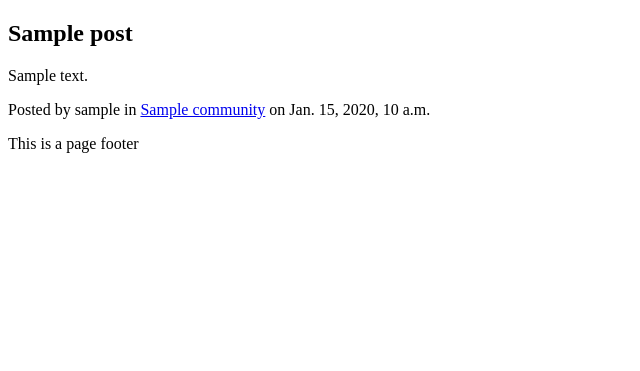
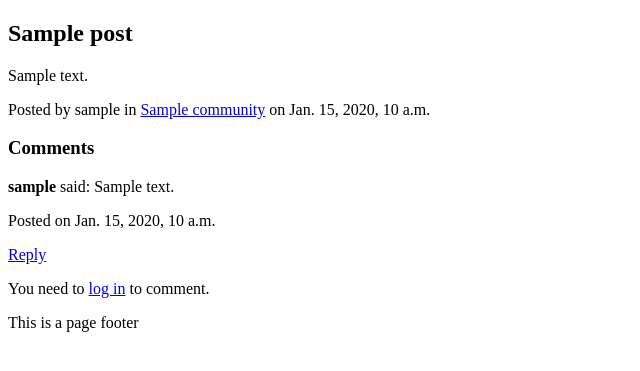
Before and after one commit to james-adcott-edu/scroller, a Django app: a page that uses forum/templates/post_detail.html in a window 1280 px wide. Shown: the part 98-469 px from the top of the page, without its empty margins (0-640 px from the left). Run offline with Django 5.2, Linux system fonts and the light colour scheme; tables that the repository leaves empty hold one stand-in row (values such as "Sample post").

Commit message:
add threaded comments

```diff
--- a/forum/forms.py
+++ b/forum/forms.py
@@ -1,5 +1,5 @@
 from django import forms
-from .models import Post, Community, Profile
+from .models import Post, Community, Profile, Comment
 
 class CommunityForm(forms.ModelForm):
     class Meta:
@@ -15,3 +15,11 @@ class ProfileForm(forms.ModelForm):
     class Meta:
         model = Profile
         fields = ['display_name', 'description']
+
+class CommentForm(forms.ModelForm):
+    class Meta:
+        model = Comment
+        fields = ['content']
+        widgets = {
+            'content': forms.Textarea(attrs={'rows': 3, 'placeholder': 'Add a comment...'}),
+        }
--- /dev/null
+++ b/forum/templates/comment.html
@@ -0,0 +1,30 @@
+<div class="comment">
+    <p><strong>{{ comment.created_by.username }}</strong> said: {{ comment.content }}</p>
+    <p>Posted on {{ comment.created_at }}</p>
+    <a href="#" class="reply-link" data-comment-id="{{ comment.id }}">Reply</a>
+
+    <div class="replies">
+        {% for reply in comment.replies.all %}
+            {% include 'comment.html' with comment=reply %}
+        {% endfor %}
+    </div>
+
+    <div class="reply-form" id="reply-form-{{ comment.id }}" style="display:none;">
+        <form method="post" action="{% url 'post_detail' post.community.slug post.id %}">
+            {% csrf_token %}
+            {{ form.as_p }}
+            <input type="hidden" name="parent_id" value="{{ comment.id }}">
+            <button type="submit">Reply</button>
+        </form>
+    </div>
+</div>
+
+<script>
+    document.querySelectorAll('.reply-link').forEach(link => {
+        link.addEventListener('click', function(event) {
+            event.preventDefault();
+            const commentId = this.dataset.commentId;
+            document.getElementById('reply-form-' + commentId).style.display = 'block';
+        });
+    });
+</script>
--- a/forum/templates/post_detail.html
+++ b/forum/templates/post_detail.html
@@ -5,5 +5,23 @@
     <h2>{{ post.title }}</h2>
     <p>{{ post.content }}</p>
     <p>Posted by {{ post.created_by.username }} in <a href="{% url 'community_detail' post.community.slug %}">{{ post.community.name }}</a> on {{ post.created_at }}</p>
+
+    <h3>Comments</h3>
+    <div class="comments">
+        {% for comment in comments %}
+            {% include 'comment.html' with comment=comment %}
+        {% endfor %}
+    </div>
+
+    {% if user.is_authenticated %}
+    <h3>Add a Comment</h3>
+    <form method="post">
+        {% csrf_token %}
+        {{ form.as_p }}
+        <button type="submit">Post Comment</button>
+    </form>
+    {% else %}
+    <p>You need to <a href="{% url 'account_login' %}">log in</a> to comment.</p>
+    {% endif %}
 </div>
 {% endblock %}
--- a/forum/views.py
+++ b/forum/views.py
@@ -1,8 +1,8 @@
 from django.shortcuts import render, redirect, get_object_or_404
 from django.contrib.auth.decorators import login_required
 from django.contrib.auth.models import User
-from .forms import CommunityForm, PostForm, ProfileForm
-from .models import Community, Post, Profile
+from .forms import CommunityForm, PostForm, ProfileForm, CommentForm
+from .models import Community, Post, Profile, Comment
 
 def all_posts(request):
     posts = Post.objects.all().order_by('-created_at')
@@ -62,7 +62,26 @@ def community_detail(request, slug):
 def post_detail(request, community_slug, post_id):
     community = get_object_or_404(Community, slug=community_slug)
     post = get_object_or_404(Post, pk=post_id, community=community)
-    return render(request, 'post_detail.html', {'post': post})
+    comments = post.comments.filter(parent_comment__isnull=True).order_by('-created_at')
+
+    if request.method == 'POST':
+        if request.user.is_authenticated:
+            form = CommentForm(request.POST)
+            if form.is_valid():
+                comment = form.save(commit=False)
+                comment.post = post
+                comment.created_by = request.user
+                parent_id = request.POST.get('parent_id')
+                if parent_id:
+                    comment.parent_comment = Comment.objects.get(id=parent_id)
+                comment.save()
+                return redirect('post_detail', community_slug=community.slug, post_id=post.id)
+        else:
+            return redirect('account_login')
+    else:
+        form = CommentForm()
+
+    return render(request, 'post_detail.html', {'post': post, 'comments': comments, 'form': form})
 
 
 def profile_view(request, username):
```
